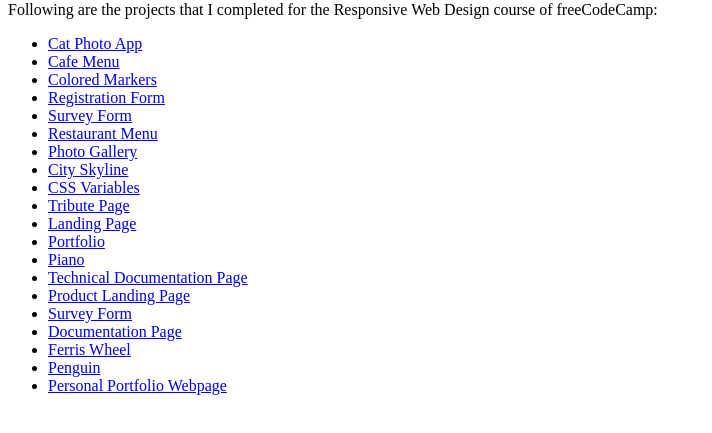
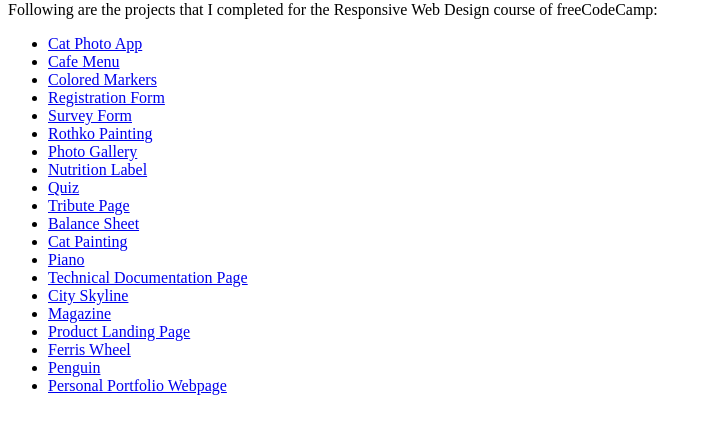
Before and after one commit to Sarzil45/freeCodeCamp, a plain HTML site: page responsive_web_design/index.html in a window 1280 px wide. Shown: the part 79-512 px from the top of the page, without its empty margins (0-712 px from the left). Drawn offline with Linux system fonts and the light colour scheme.

Commit message:
Update rwd

```diff
--- a/responsive_web_design/index.html
+++ b/responsive_web_design/index.html
@@ -12,18 +12,18 @@
             <li><a href="03 Colored Markers/index.html">Colored Markers</a></li>
             <li><a href="04 Registration Form/index.html">Registration Form</a></li>
             <li><a href="05 Survey Form/index.html">Survey Form</a></li>
-            <li><a href="06 Restaurant Menu/index.html">Restaurant Menu</a></li>
+            <li><a href="06 Rothko Painting/index.html">Rothko Painting</a></li>
             <li><a href="07 Photo Gallery/index.html">Photo Gallery</a></li>
-            <li><a href="08 City Skyline/index.html">City Skyline</a></li>
-            <li><a href="09 CSS Variables/index.html">CSS Variables</a></li>
+            <li><a href="08 Nutrition Label/index.html">Nutrition Label</a></li>
+            <li><a href="09 Quiz/index.html">Quiz</a></li>
             <li><a href="10 Tribute Page/index.html">Tribute Page</a></li>
-            <li><a href="11 Landing Page/index.html">Landing Page</a></li>
-            <li><a href="12 Portfolio/index.html">Portfolio</a></li>
+            <li><a href="11 Balance Sheet/index.html">Balance Sheet</a></li>
+            <li><a href="12 Cat Painting/index.html">Cat Painting</a></li>
             <li><a href="13 Piano/index.html">Piano</a></li>
             <li><a href="14 Technical Documentation Page/index.html">Technical Documentation Page</a></li>
-            <li><a href="15 Product Landing Page/index.html">Product Landing Page</a></li>
-            <li><a href="16 Survey Form/index.html">Survey Form</a></li>
-            <li><a href="17 Documentation Page/index.html">Documentation Page</a></li>
+            <li><a href="15 City Skyline/index.html">City Skyline</a></li>
+            <li><a href="16 Magazine/index.html">Magazine</a></li>
+            <li><a href="17 Product Landing Page/index.html">Product Landing Page</a></li>
             <li><a href="18 Ferris Wheel/index.html">Ferris Wheel</a></li>
             <li><a href="19 Penguin/index.html">Penguin</a></li>
             <li><a href="20 Personal Portfolio Webpage/index.html">Personal Portfolio Webpage</a></li>
```
